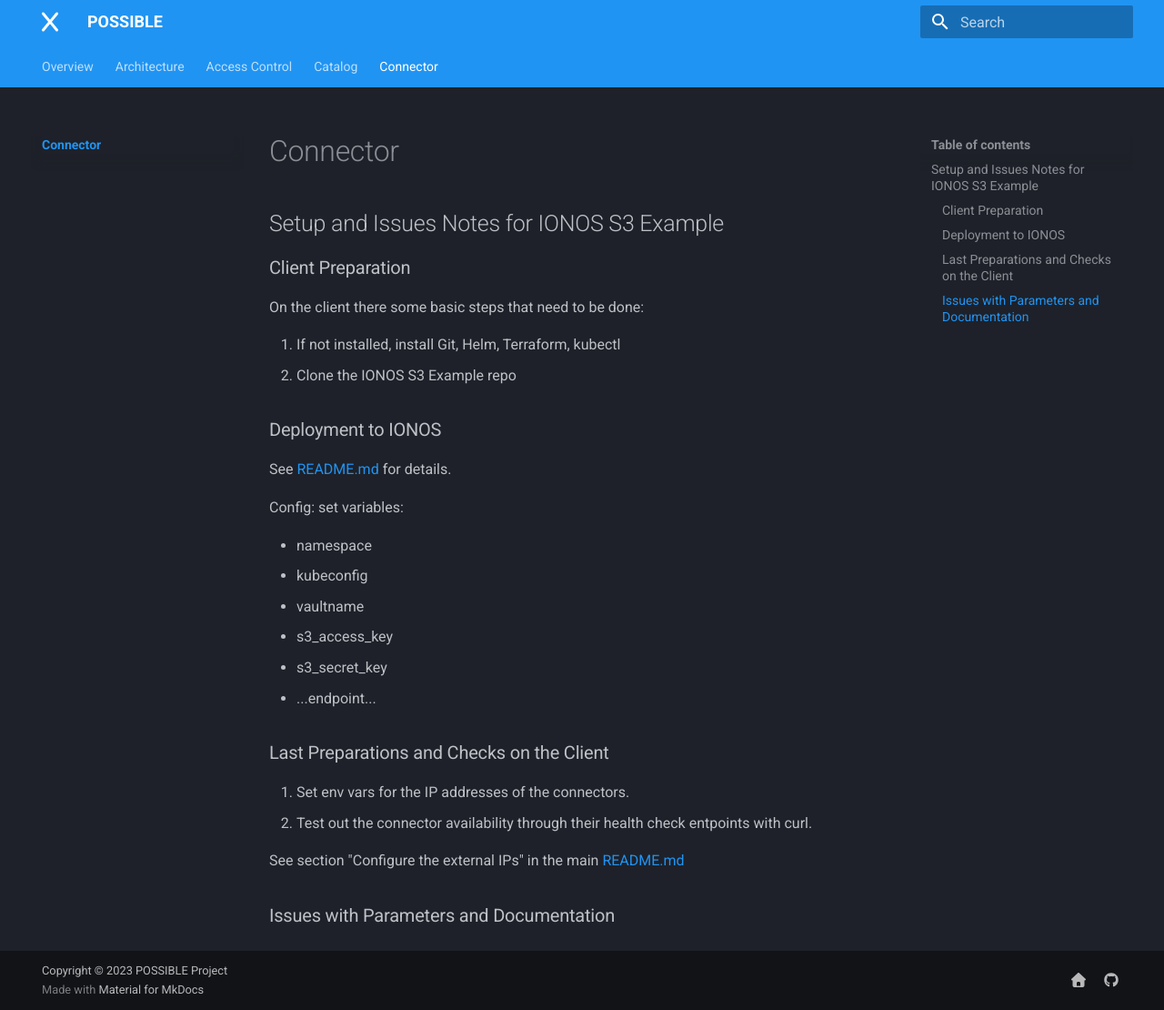
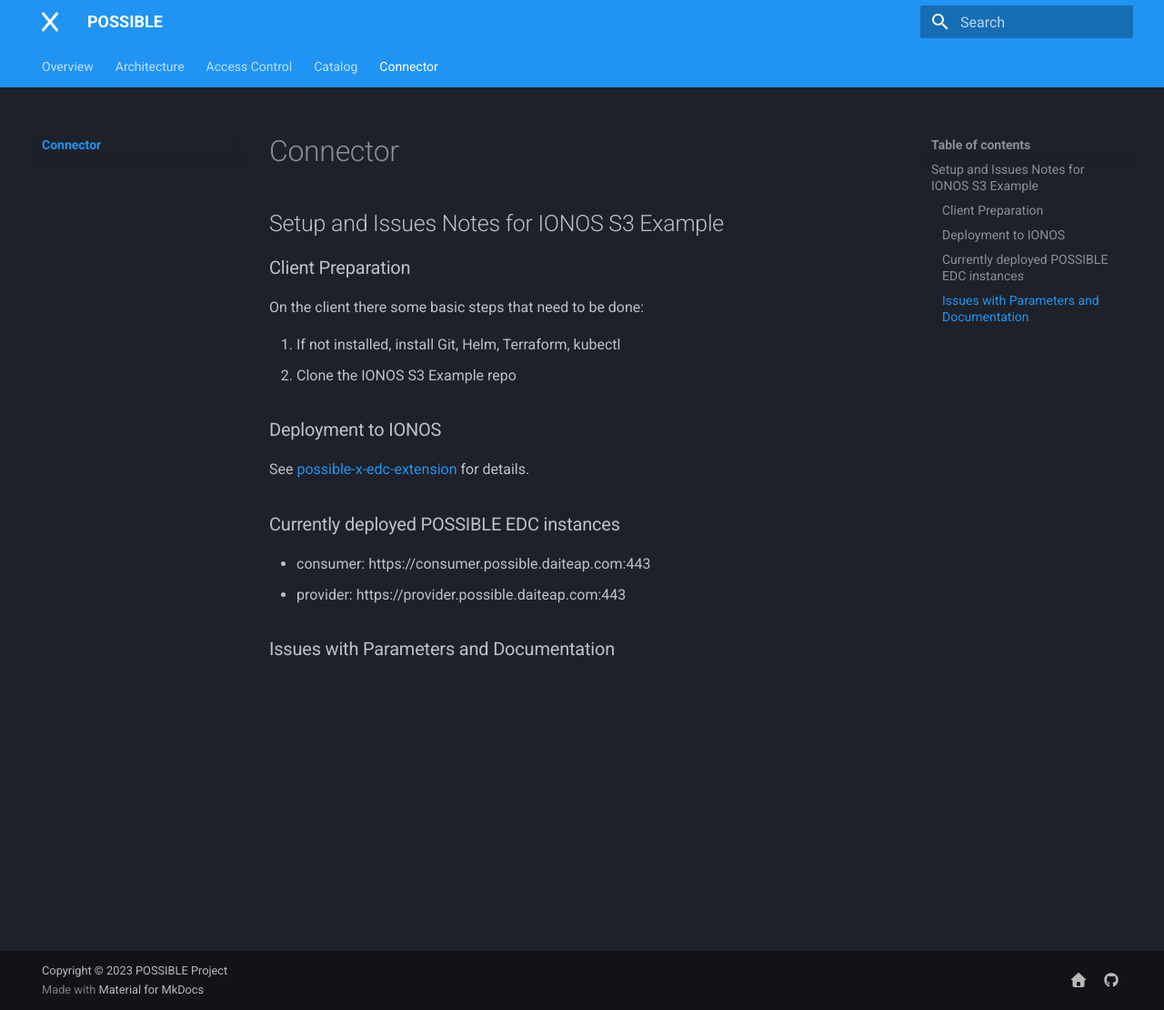
Before and after one commit to POSSIBLE-X/documentation, an MkDocs documentation site: the page built from docs/connector/index.md, in a window 1280 px wide and 1110 px high. Shown: the whole window at 91% size. Built offline with MkDocs 1.6.1 and Material for MkDocs 9.7.7, drawn with Linux system fonts in a browser that asks for light colours.

Commit message:
Update EDC URLs.

```diff
--- a/docs/connector/index.md
+++ b/docs/connector/index.md
@@ -11,23 +11,11 @@
 
 ### Deployment to IONOS
 
-See [README.md](https://github.com/ionos-cloud/edc-ionos-s3/blob/main/deployment/README.md) for details.
+See [possible-x-edc-extension](https://github.com/POSSIBLE-X/possible-x-edc-extension) for details.
 
-Config:
-set variables:
+### Currently deployed POSSIBLE EDC instances
 
-* namespace
-* kubeconfig
-* vaultname
-* s3_access_key
-* s3_secret_key
-* ...endpoint...
-
-### Last Preparations and Checks on the Client
-
-1. Set env vars for the IP addresses of the connectors.
-2. Test out the connector availability through their health check entpoints with curl.
-
-See section "Configure the external IPs" in the main [README.md](https://github.com/ionos-cloud/edc-ionos-s3/blob/main/example/file-transfer-multiple-instances/README.md)
+- consumer: https://consumer.possible.daiteap.com:443
+- provider: https://provider.possible.daiteap.com:443
 
 ### Issues with Parameters and Documentation
```
